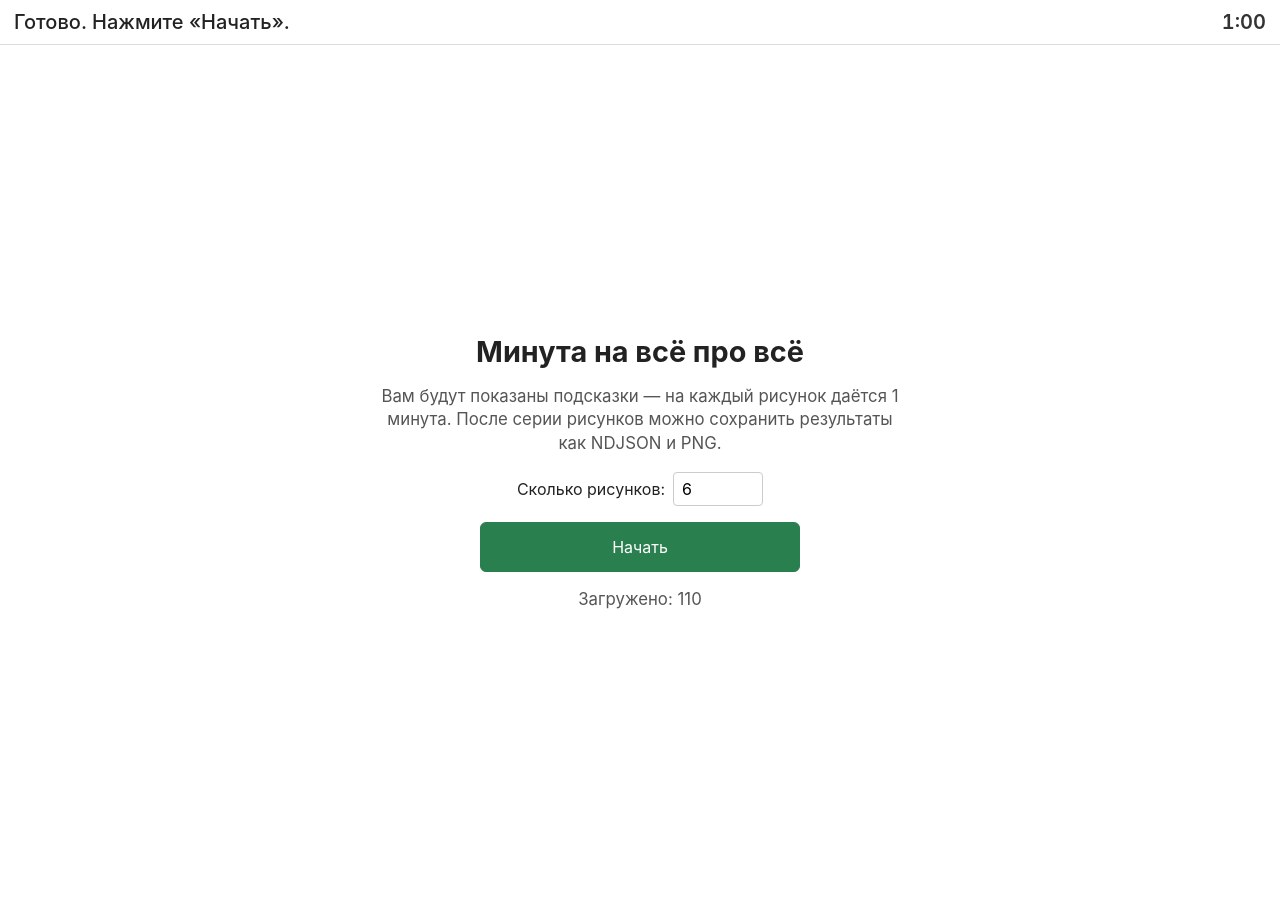
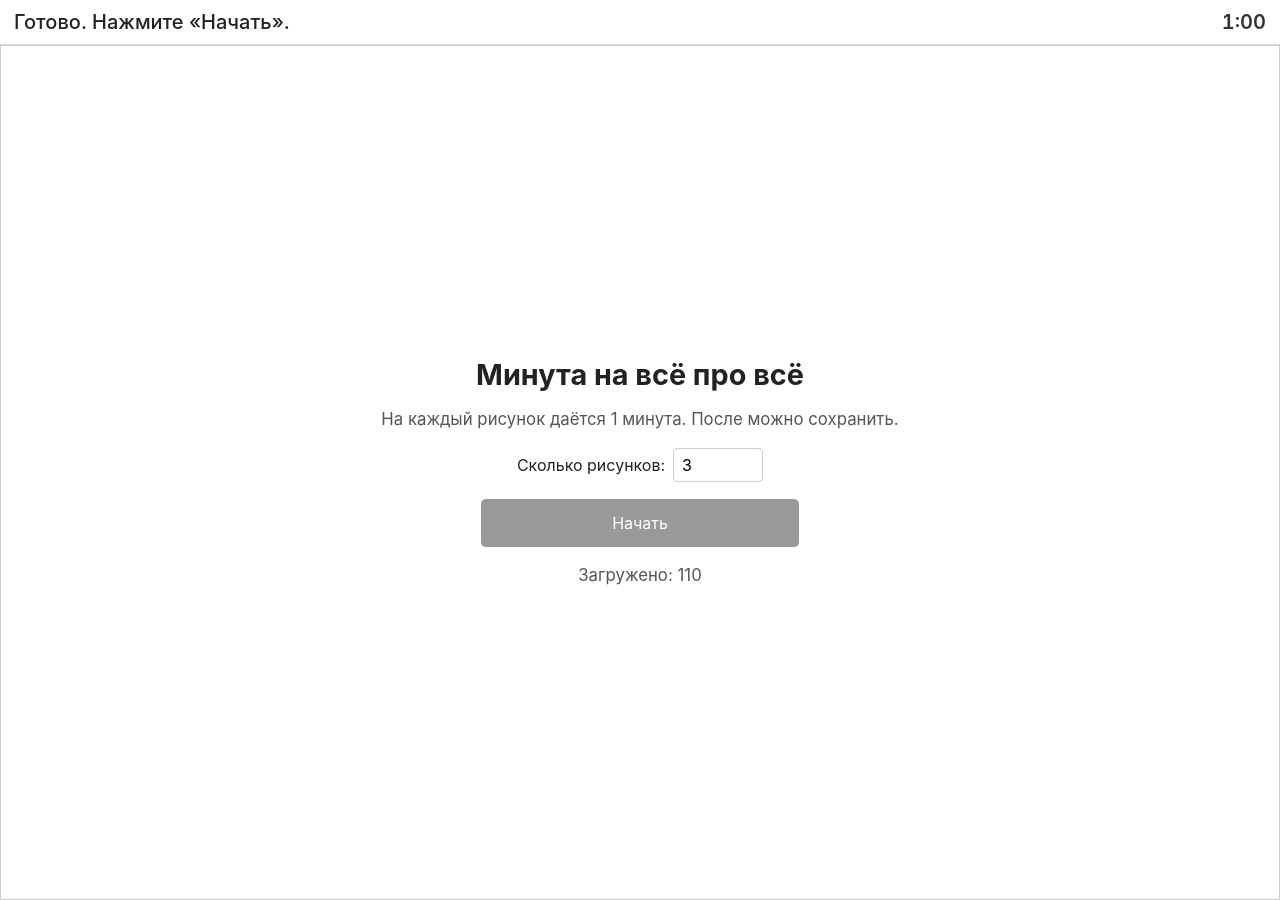
Before and after one commit to alexeyev/alexeyev.github.io, a Jekyll site: the page gym/index.html, which Jekyll copies as it is, in a window 1280 px wide. Built offline with Jekyll 4.4.1, drawn with Linux system fonts in a browser that asks for light colours.

Commit message:
[ENH] artist's gym added

```diff
--- a/gym/index.html
+++ b/gym/index.html
@@ -13,14 +13,14 @@
   #timer { font-size: 1.25em; font-variant-numeric: tabular-nums; color: #333; font-weight: 600; }
   #timer.urgent { color: #d33; }
   main { flex: 1; position: relative; overflow: hidden; background: #fff; }
-  canvas { display: block; background: #fff; width: 100%; height: 100%; touch-action: none; cursor: crosshair; }
+  canvas { display: block; background: #fff; width: 100%; height: 100%; touch-action: none; cursor: crosshair; border: 1px solid #ccc; }
   footer { display: flex; gap: 8px; padding: 8px; background: #fff; border-top: 1px solid #ddd; }
   button { flex: 1; padding: 14px 10px; font-size: 1em; border: 1px solid #ccc; background: #fafafa; border-radius: 6px; cursor: pointer; font-family: inherit; color: inherit; }
-  button.primary { background: #2a7f4f; color: #fff; border-color: #2a7f4f; }
+  button.primary { background: #999; color: #fff; border-color: #fff; }
   button.danger { background: #fff; color: #c33; border-color: #e2b0b0; }
   button:active { transform: scale(0.98); }
   button:disabled { opacity: 0.5; cursor: not-allowed; }
-  .screen { position: absolute; inset: 0; background: #fff; display: flex; flex-direction: column; justify-content: center; align-items: center; padding: 24px; text-align: center; gap: 16px; z-index: 10; overflow: auto; }
+  .screen { position: absolute; inset: 0; background: #fff; display: flex; flex-direction: column; justify-content: center; align-items: center; border: 1px solid #ccc; padding: 24px; text-align: center; gap: 16px; z-index: 10; overflow: auto; }
   .screen.hidden { display: none; }
   .screen h1 { font-size: 1.8em; }
   .screen p { font-size: 1.05em; color: #555; max-width: 520px; line-height: 1.4; }
@@ -42,8 +42,8 @@
 
     <div id="startScreen" class="screen">
       <h1>Минута на всё про всё</h1>
-      <p>Вам будут показаны подсказки — на каждый рисунок даётся 1 минута. После серии рисунков можно сохранить результаты как NDJSON и PNG.</p>
-      <label>Сколько рисунков: <input id="count" type="number" value="6" min="1" max="100"></label>
+      <p>На каждый рисунок даётся 1 минута. После можно сохранить.</p>
+      <label>Сколько рисунков: <input id="count" type="number" value="3" min="1" max="100"></label>
       <div id="startActions">
         <button id="startBtn" class="primary">Начать</button>
       </div>
```
